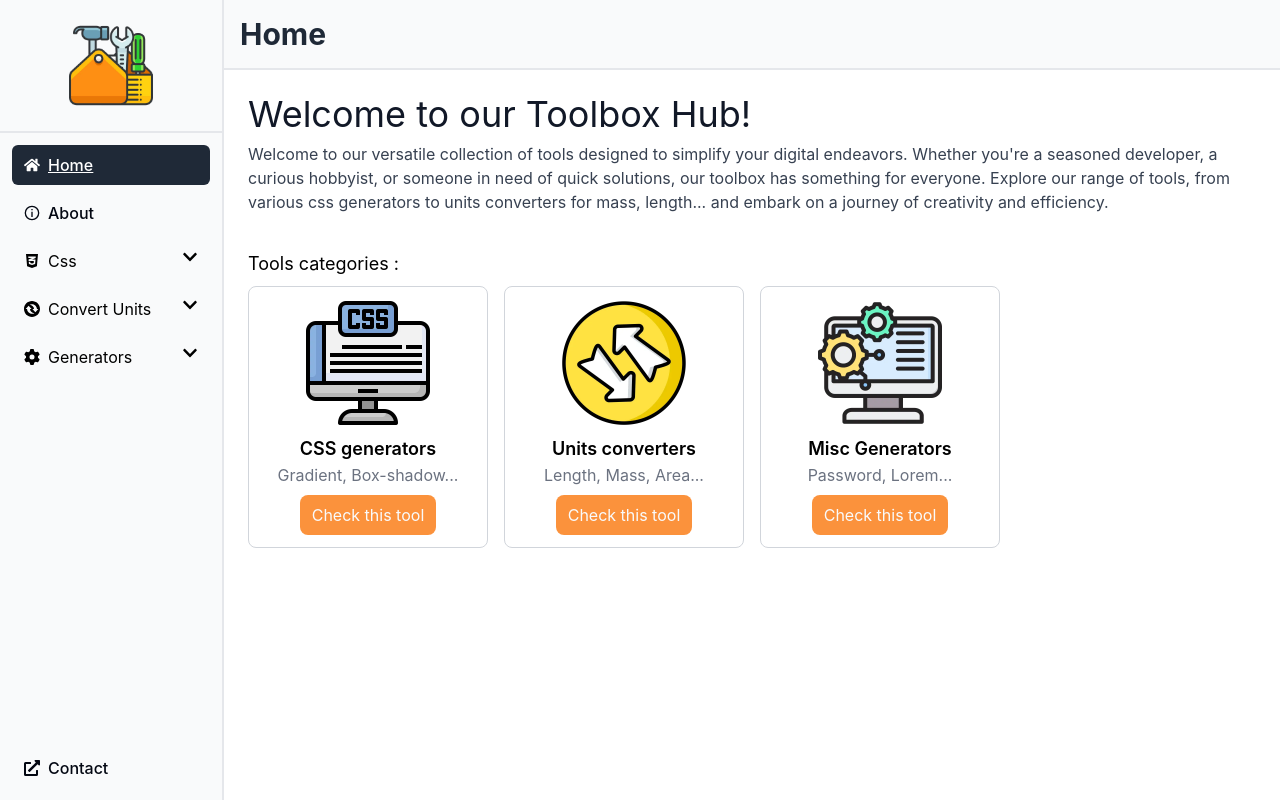
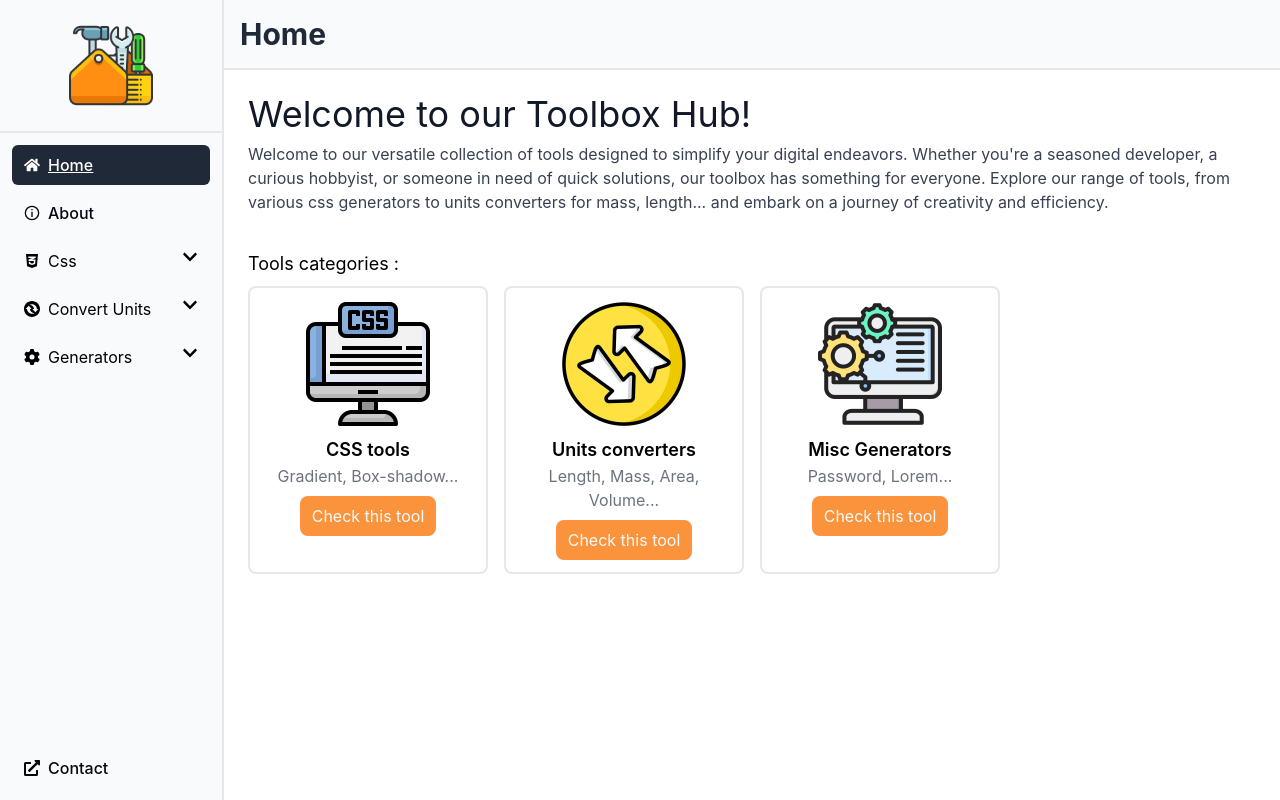
Before and after one commit to Oslonline/oslo-toolbox, a React (Vite) app: page / in a window 1280 px wide. Built offline with nearby package versions, Linux system fonts and the light colour scheme.

Commit message:
fix: minor styling changes

```diff
--- a/src/components/Header/Header.jsx
+++ b/src/components/Header/Header.jsx
@@ -6,7 +6,7 @@ function Header() {
 
   const titleMap = {
     "/": "Home",
-    "/Css": "CSS Tools",
+    "/Css": "CSS tools",
     "/Css/Gradient": "CSS gradient generator",
     "/Css/Box-shadow": "CSS box-shadow generator",
     "/UnitsConvert": "Convert units",
@@ -15,6 +15,7 @@ function Header() {
     "/UnitsConvert/Area": "Area units converter",
     "/UnitsConvert/Volume": "Volume units converter",
     "/UnitsConvert/Temperature": "Temperature units converter",
+    "/Generators": "Misc generators",
     "/Generators/Password": "Password generator",
     "/Generators/Lorem": "Lorem Ipsum generator",
     "/About": "About & Contact",
--- a/src/components/Homepages/ToolsCard.jsx
+++ b/src/components/Homepages/ToolsCard.jsx
@@ -2,7 +2,7 @@ import { Link } from "react-router-dom";
 
 function ToolsCard({ name, text, link, icon }) {
   return (
-    <div className="flex flex-col items-center gap-2 rounded-lg border border-gray-300 p-3">
+    <div className="flex flex-col items-center gap-2 rounded-lg border-2 border-gray-200 p-3">
       <div>
         <img className="size-24 rounded-md md:size-32" src={icon} alt="Tool icon" />
       </div>
--- a/src/pages/Home/Home.jsx
+++ b/src/pages/Home/Home.jsx
@@ -1,8 +1,8 @@
 import ToolsCard from "../../components/Homepages/ToolsCard";
 
 const tools = [
-  { name: "CSS generators", link: "/Css", text: "Gradient, Box-shadow...", icon: "/images/tools-ctg/css.webp" },
-  { name: "Units converters", link: "/UnitsConvert", text: "Length, Mass, Area...", icon: "/images/tools-ctg/convert.webp" },
+  { name: "CSS tools", link: "/Css", text: "Gradient, Box-shadow...", icon: "/images/tools-ctg/css.webp" },
+  { name: "Units converters", link: "/UnitsConvert", text: "Length, Mass, Area, Volume...", icon: "/images/tools-ctg/convert.webp" },
   { name: "Misc Generators", link: "/Generators", text: "Password, Lorem...", icon: "/images/tools-ctg/gen.webp" },
 ];
 
```
